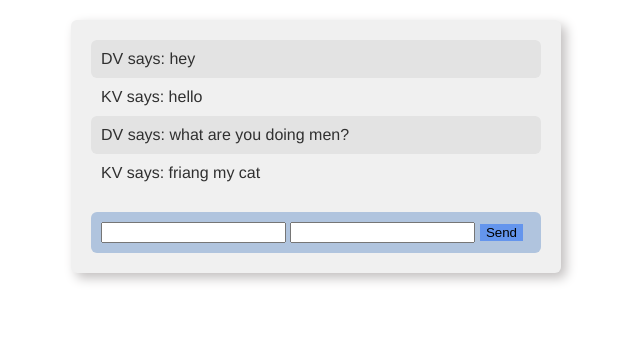
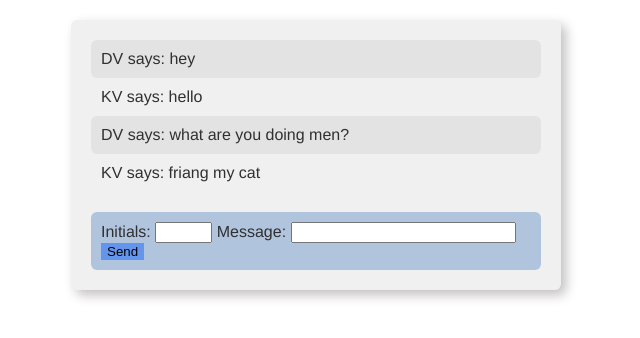
Before and after one commit to BilliMorgan/chatApp, a website: page client/index.html in a window 1280 px wide. Shown: the whole page, without its empty margins (324-964 px from the left). Drawn offline with nearby package versions, Linux system fonts and the light colour scheme; no server answers.

Commit message:
added multi-user functionality

```diff
--- a/client/app.js
+++ b/client/app.js
@@ -1,7 +1,6 @@
 var socket = io();
 
 $("form").on("submit", function () {
-
 
   var text =( $("#initials").val() + " says: " + $("#message").val());
   socket.emit("message", text);
@@ -11,6 +10,11 @@ $("form").on("submit", function () {
 });
 
 
+// socket.on("connect", () => {
+//   // $("<li>").text().appendTo("#history");
+
+// });
+
 socket.on("message", function (msg) {
   $("<li>").text(msg).appendTo("#history");
 });
--- a/client/index.html
+++ b/client/index.html
@@ -8,8 +8,10 @@
     <li class="even-message">KV says: friang my cat</li>
   </ol>
   <form>
-    <input id="initials">
-    <input id="message">
+    <label>Initials:</label>
+    <input id="initials" maxlength="2" size="4" required>
+    <label>Message:</label>
+    <input id="message" maxlength="140" size="25"required>
     <button>Send</button>
   </form>
 </main>
--- a/client/style.css
+++ b/client/style.css
@@ -42,6 +42,8 @@ button {
 }
 
 
+
+
 /* .odd-message {
   background-color: rgb(162, 159, 159);
   border-radius: 5px;
```
Also changed, not shown: server.js (+7 -2 lines).
